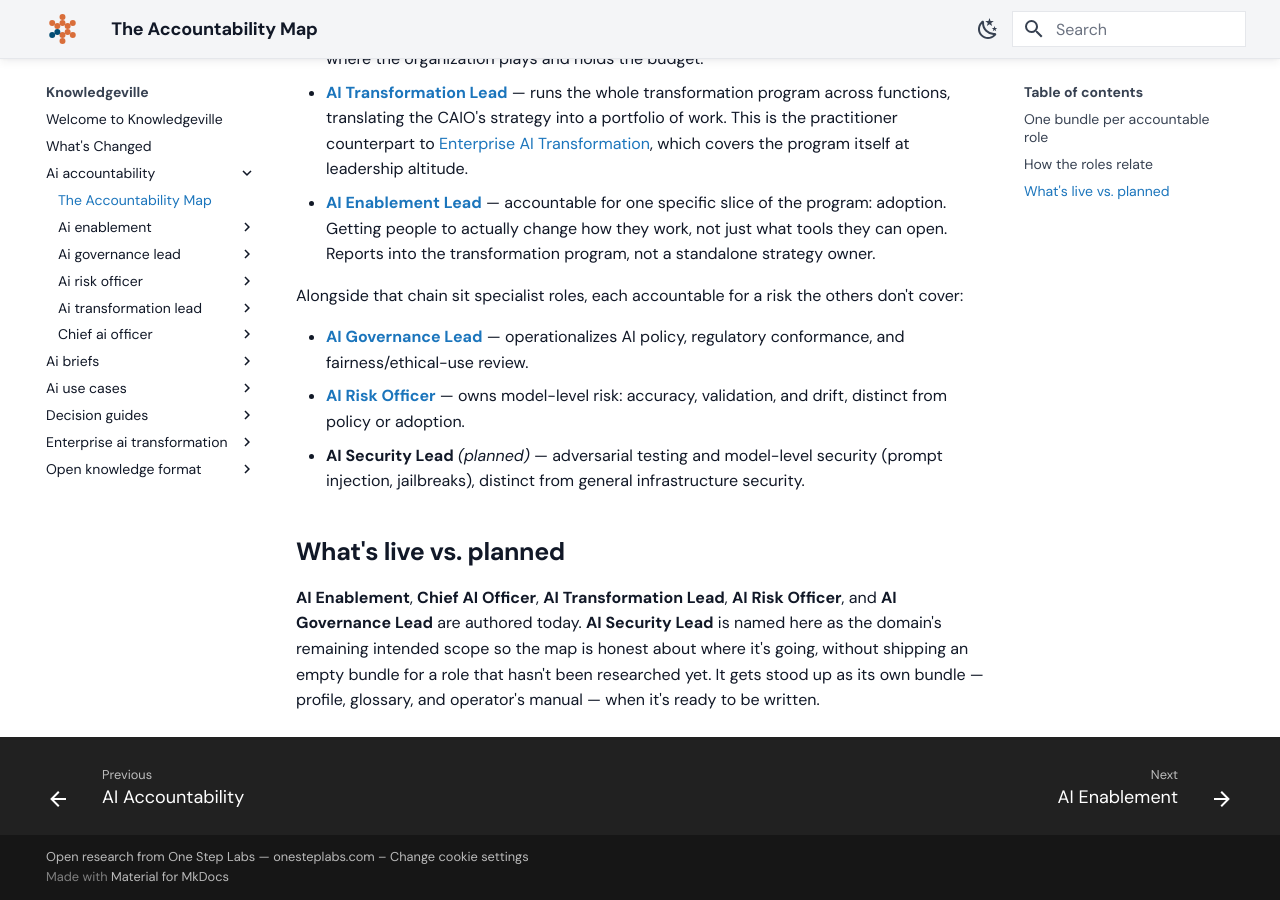
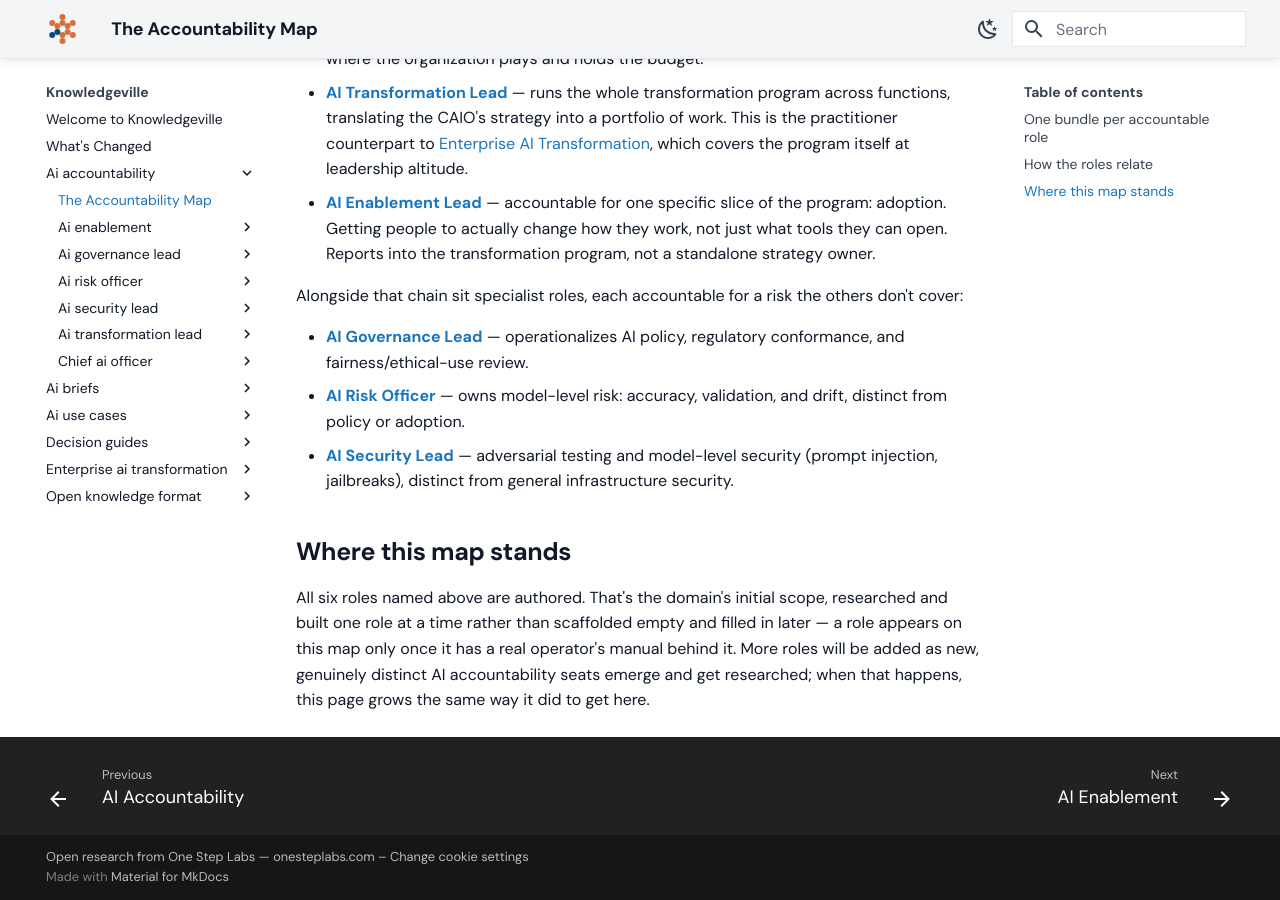
Before and after one commit to grandaha/knowledgeville, an MkDocs documentation site: the page built from published/ai-accountability/the-accountability-map.md, in a window 1280 px wide and 900 px high, scrolled down 573 px. Built offline with MkDocs 1.6.1 and Material for MkDocs 9.7.7, drawn with Linux system fonts in a browser that asks for light colours; some web fonts are replaced.

Commit message:
Publish: sync content from workspace

```diff
--- a/published/ai-accountability/the-accountability-map.md
+++ b/published/ai-accountability/the-accountability-map.md
@@ -42,13 +42,14 @@ cover:
   AI policy, regulatory conformance, and fairness/ethical-use review.
 - **[AI Risk Officer](/ai-accountability/ai-risk-officer/index.md)** — owns model-level
   risk: accuracy, validation, and drift, distinct from policy or adoption.
-- **AI Security Lead** *(planned)* — adversarial testing and model-level security (prompt
-  injection, jailbreaks), distinct from general infrastructure security.
+- **[AI Security Lead](/ai-accountability/ai-security-lead/index.md)** — adversarial
+  testing and model-level security (prompt injection, jailbreaks), distinct from general
+  infrastructure security.
 
-## What's live vs. planned
+## Where this map stands
 
-**AI Enablement**, **Chief AI Officer**, **AI Transformation Lead**, **AI Risk Officer**,
-and **AI Governance Lead** are authored today. **AI Security Lead** is named here as the
-domain's remaining intended scope so the map is honest about where it's going, without
-shipping an empty bundle for a role that hasn't been researched yet. It gets stood up as
-its own bundle — profile, glossary, and operator's manual — when it's ready to be written.
+All six roles named above are authored. That's the domain's initial scope, researched and
+built one role at a time rather than scaffolded empty and filled in later — a role appears
+on this map only once it has a real operator's manual behind it. More roles will be added
+as new, genuinely distinct AI accountability seats emerge and get researched; when that
+happens, this page grows the same way it did to get here.
```
Also changed, not shown: published/ai-accountability/ai-security-lead/glossary.md (added, +22 -0 lines), published/ai-accountability/ai-security-lead/index.md (added, +17 -0 lines), published/ai-accountability/ai-security-lead/log.md (added, +5 -0 lines), published/ai-accountability/ai-security-lead/running-a-red-team.md (added, +37 -0 lines), published/ai-accountability/ai-security-lead/the-owasp-top-10-for-llms.md (added, +33 -0 lines), published/ai-accountability/ai-security-lead/validation/index.md (added, +5 -0 lines), published/ai-accountability/ai-security-lead/what-ai-security-lead-is.md (added, +37 -0 lines), published/ai-accountability/index.md (+6 -2 lines), 4 other files.
